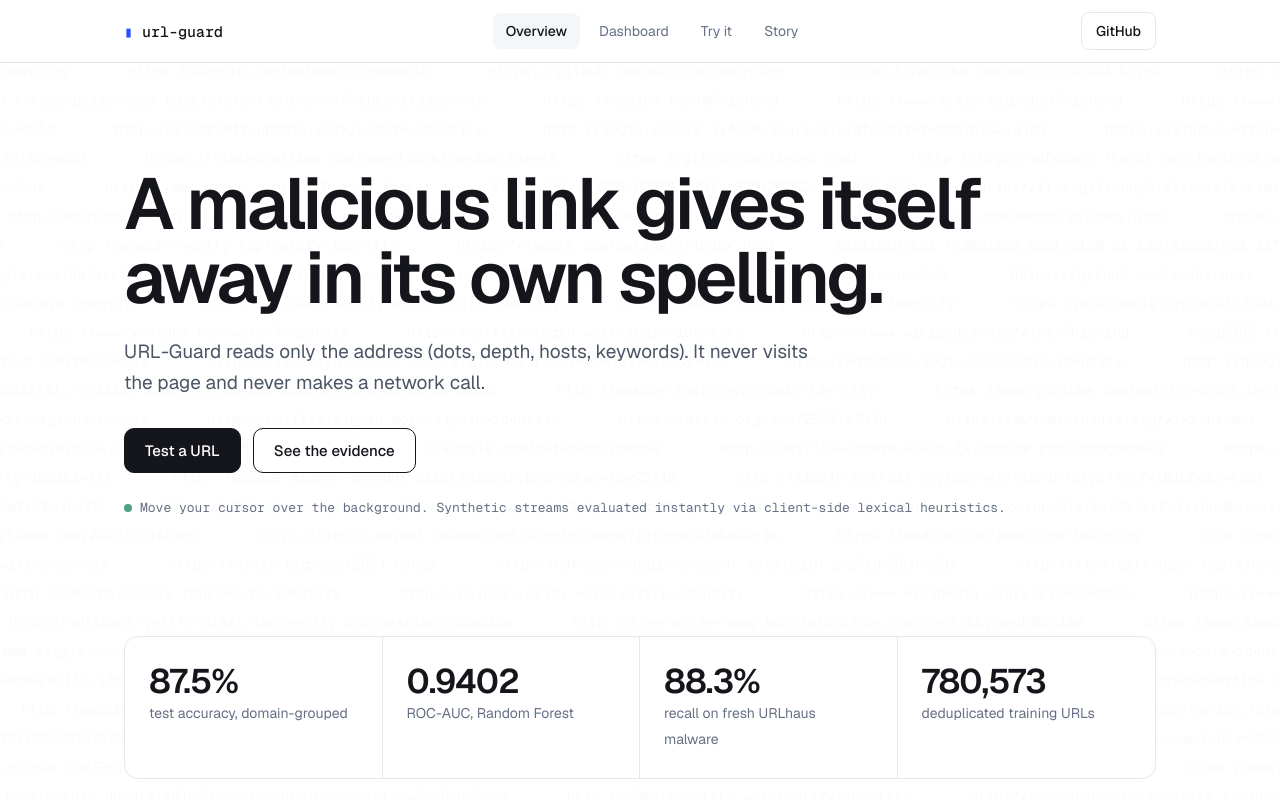
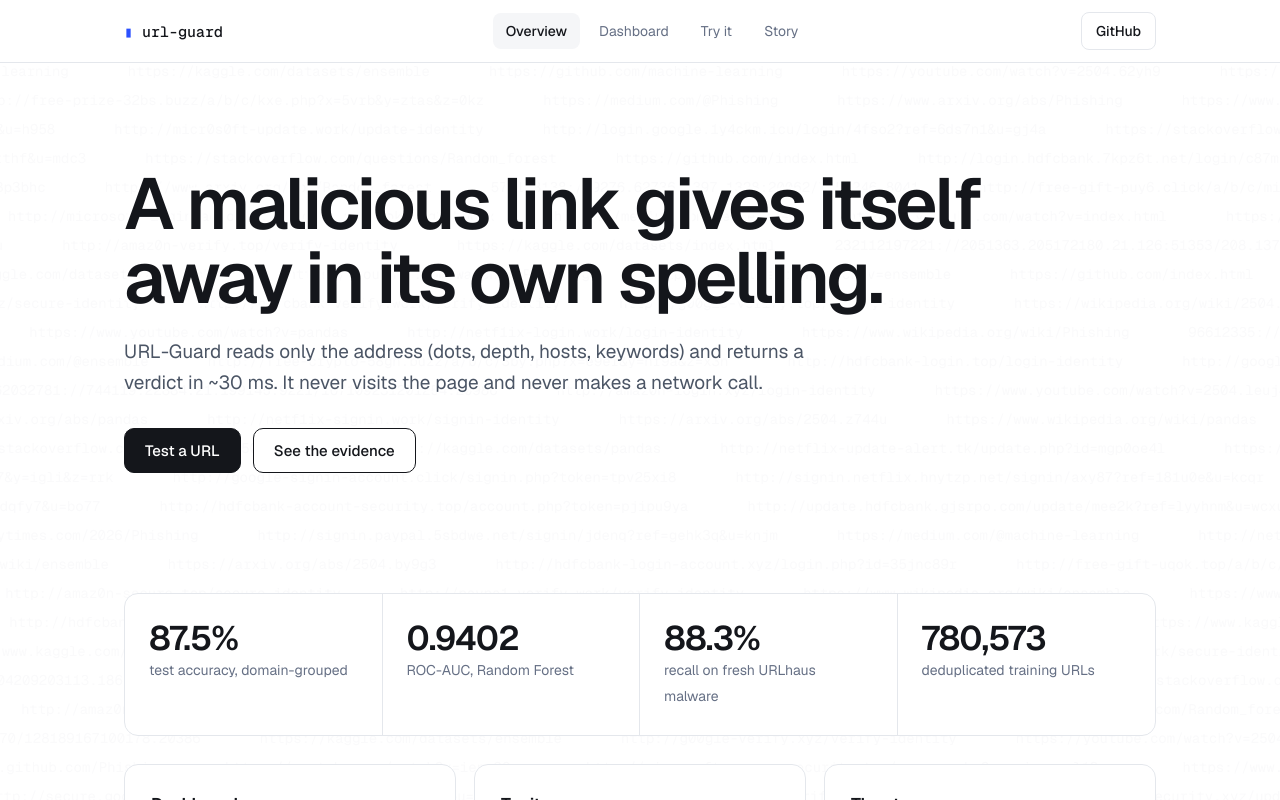
Before and after one commit to Soham-1304/URL_Guard, a React (Vite) app in the folder web/: page / in a window 1280 px wide. Shown: the top 800 px of the page. Built offline with nearby package versions, Linux system fonts and the light colour scheme.

Commit message:
fix(overview): retain verified ~30ms claim in hero and completely remove hint line

```diff
--- a/web/src/components/OverviewPage.tsx
+++ b/web/src/components/OverviewPage.tsx
@@ -7,8 +7,8 @@ export const OverviewPage: React.FC = () => {
         <section className="hero">
           <h1>A malicious link gives itself away in its own spelling.</h1>
           <p className="lede">
-            URL-Guard reads only the address (dots, depth, hosts, keywords).
-            It never visits the page and never makes a network call.
+            URL-Guard reads only the address (dots, depth, hosts, keywords) and returns a verdict in
+            ~30 ms. It never visits the page and never makes a network call.
           </p>
           <div className="cta">
             <a className="btn p" href="#/test">
@@ -18,10 +18,6 @@ export const OverviewPage: React.FC = () => {
               See the evidence
             </a>
           </div>
-          <p className="hint">
-            <b />
-            Move your cursor over the background. Synthetic streams evaluated instantly via client-side lexical heuristics.
-          </p>
         </section>
 
         <div className="kpis solid">
```
